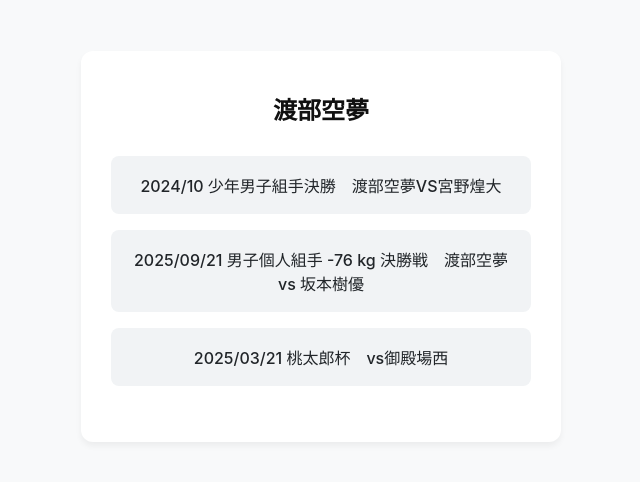
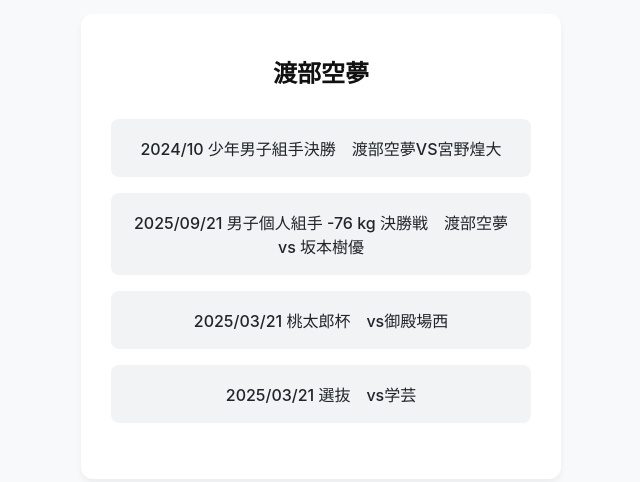
Before and after one commit to congos1124/karate, a plain HTML site: page index.html in a window 1280 px wide. Shown: the part 154-636 px from the top of the page, without its empty margins (319-959 px from the left). Drawn offline with Linux system fonts and the light colour scheme.

Commit message:
Update index.html

```diff
--- a/index.html
+++ b/index.html
@@ -91,6 +91,9 @@
             <li class="link-item">
                 <a href="https://youtu.be/BVcEVAaO0lI?t=10m08s/" target="_blank" rel="noopener">2025/03/21 桃太郎杯　vs御殿場西</a>
             </li>
+            <li class="link-item">
+                <a href="https://youtu.be/t4Mtntql5Gw?t=523m30s/" target="_blank" rel="noopener">2025/03/21 選抜　vs学芸</a>
+            </li>
             </ul>
     </div>
 
```
